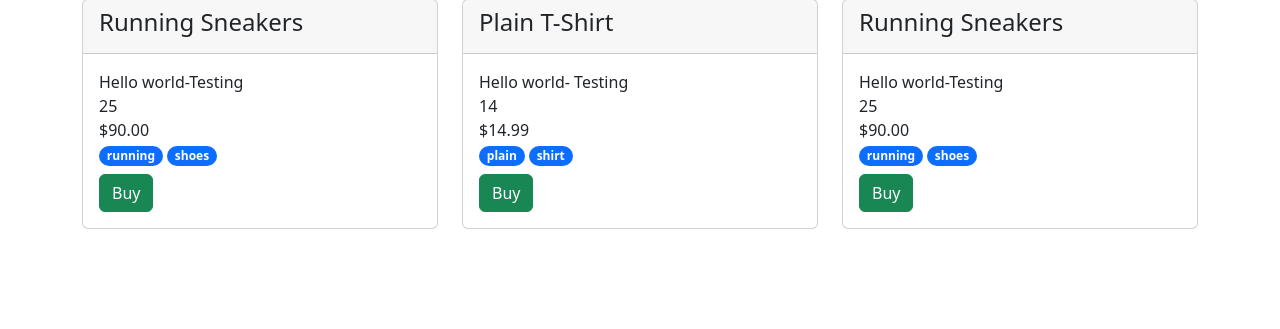
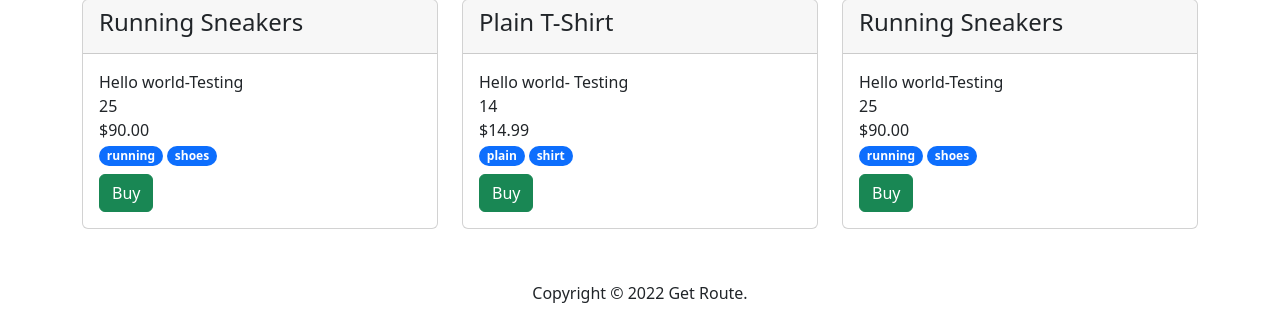
Before and after one commit to wseban/Get-Route, a Node server app: page / in a window 1280 px wide. Shown: the part 471-800 px from the top of the page. Run offline with Node 20, Linux system fonts and the light colour scheme; data comes from the database, SQL or seed files in the repository; some libraries are stand-ins or nearby versions.

Commit message:
add footer

```diff
--- a/views/layouts/main.handlebars
+++ b/views/layouts/main.handlebars
@@ -59,6 +59,10 @@
     {{#if logged_in}}
       <script src="/js/logout.js"></script>
     {{/if}}
+    <div class="footer fixed-bottom" style="height: 10vh">
+      <p class="content p-4 m-2" style="text-align: center">
+        Copyright &copy; 2022 Get Route.</p>
+    </div>
     <script
       src="https://cdn.jsdelivr.net/npm/@popperjs/core@2.11.6/dist/umd/popper.min.js"
       integrity="sha384-oBqDVmMz9ATKxIep9tiCxS/Z9fNfEXiDAYTujMAeBAsjFuCZSmKbSSUnQlmh/jp3"
@@ -71,5 +75,7 @@
     ></script>
     <script src="//cdn.jsdelivr.net/npm/sweetalert2@11"></script>
     <script src="/js/buyproduct.js"></script>
+
   </body>
+
 </html>
```
